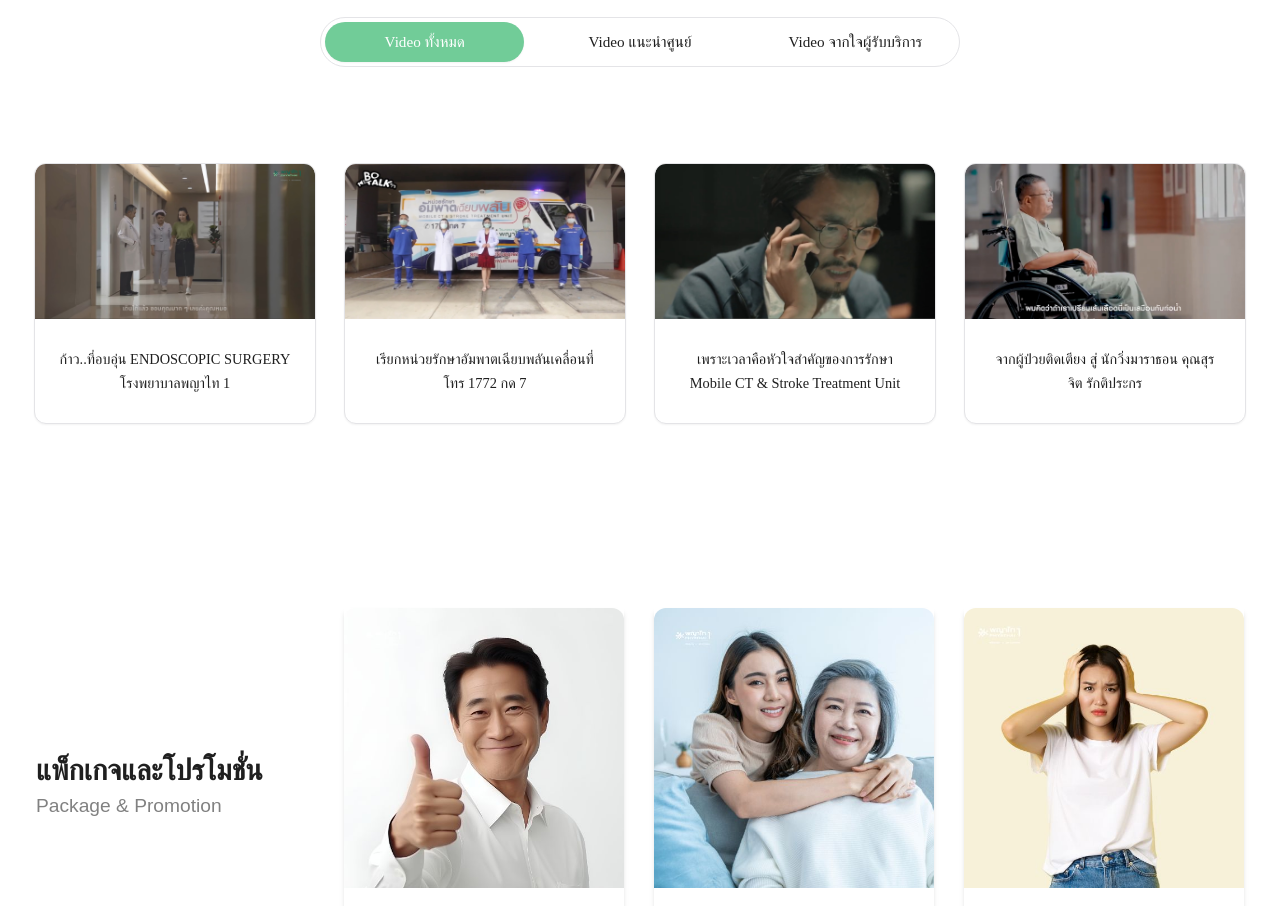
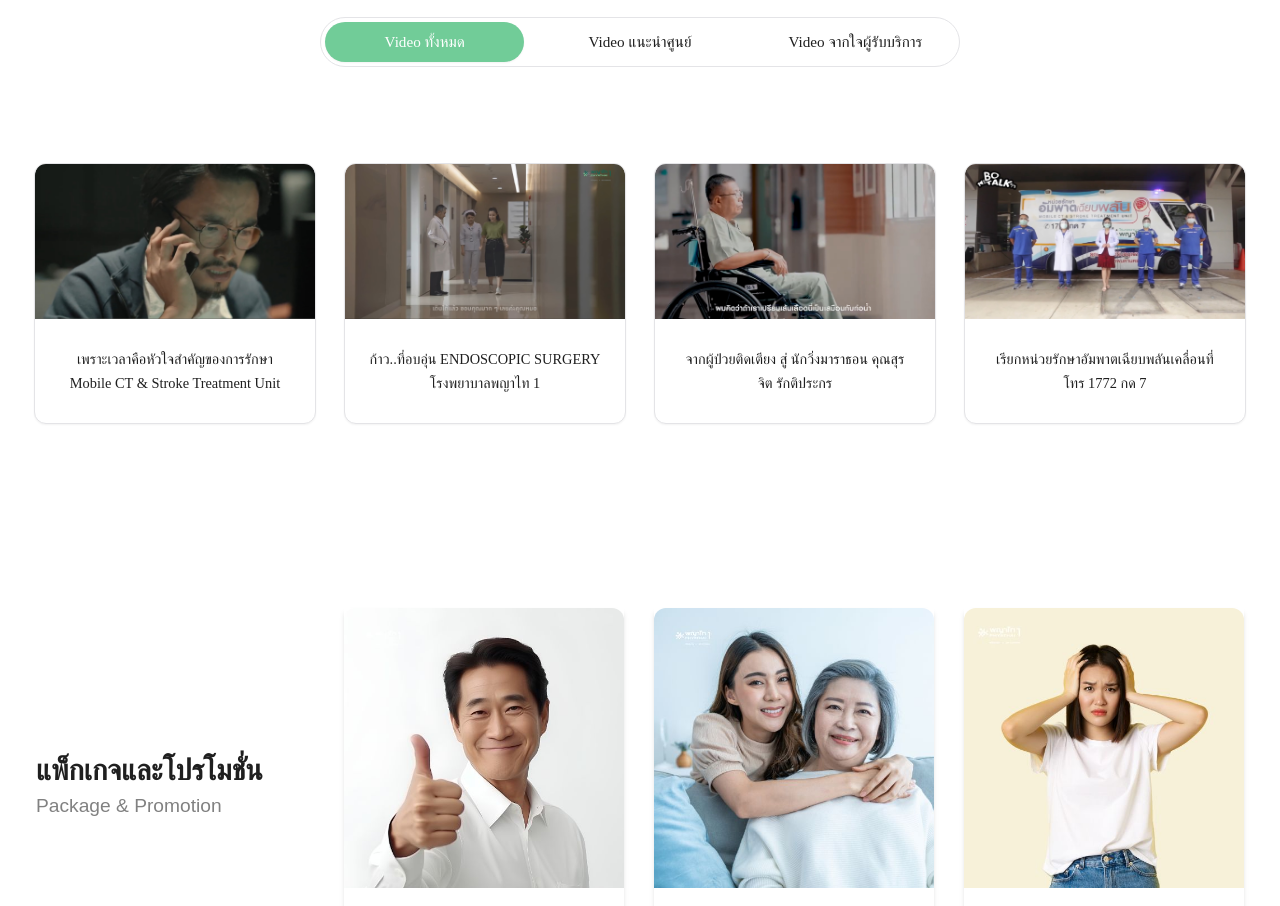
Before and after one commit to Pakwalan2922/NeurologyCenterPYT1, a Next.js app: page / in a window 1280 px wide. Shown: the part 2100-3006 px from the top of the page. Built offline with nearby package versions, Linux system fonts and the light colour scheme; a web font is replaced by a local one.

Commit message:
Update Video.jsx

```diff
--- a/components/Video.jsx
+++ b/components/Video.jsx
@@ -5,28 +5,28 @@ import VideoCard from './VideoCard';
 
 const videoData = [
   {
+    image: '/about/cover_03.jpg',
+    category: 'Video แนะนำศูนย์',
+    name: 'เพราะเวลาคือหัวใจสำคัญของการรักษา Mobile CT & Stroke Treatment Unit',
+    link: 'https://bit.ly/3Oel3xR',
+  },
+  {
     image: '/about/cover_01.jpg',
     category: 'Video แนะนำศูนย์',
     name: 'ก้าว..ที่อบอุ่น ENDOSCOPIC SURGERY โรงพยาบาลพญาไท 1',
     link: 'https://bit.ly/4bcEeSr',
   },
   {
+    image: '/about/cover_04.jpg',
+    category: 'Video จากใจผู้รับบริการ',
+    name: 'จากผู้ป่วยติดเตียง สู่ นักวิ่งมาราธอน คุณสุรจิต รักติประกร',
+    link: 'https://bit.ly/4bcmgPT',
+  },
+  {
     image: '/about/cover_02.jpg',
     category: 'Video แนะนำศูนย์',
     name: 'เรียกหน่วยรักษาอัมพาตเฉียบพลันเคลื่อนที่ โทร 1772 กด 7',
     link: 'https://bit.ly/3S8qNdA',
-  },
-  {
-    image: '/about/cover_03.jpg',
-    category: 'Video แนะนำศูนย์',
-    name: 'เพราะเวลาคือหัวใจสำคัญของการรักษา Mobile CT & Stroke Treatment Unit',
-    link: 'https://bit.ly/3Oel3xR',
-  },
-  {
-    image: '/about/cover_04.jpg',
-    category: 'Video จากใจผู้รับบริการ',
-    name: 'จากผู้ป่วยติดเตียง สู่ นักวิ่งมาราธอน คุณสุรจิต รักติประกร',
-    link: 'https://bit.ly/4bcmgPT',
   },
 ]
 
```
